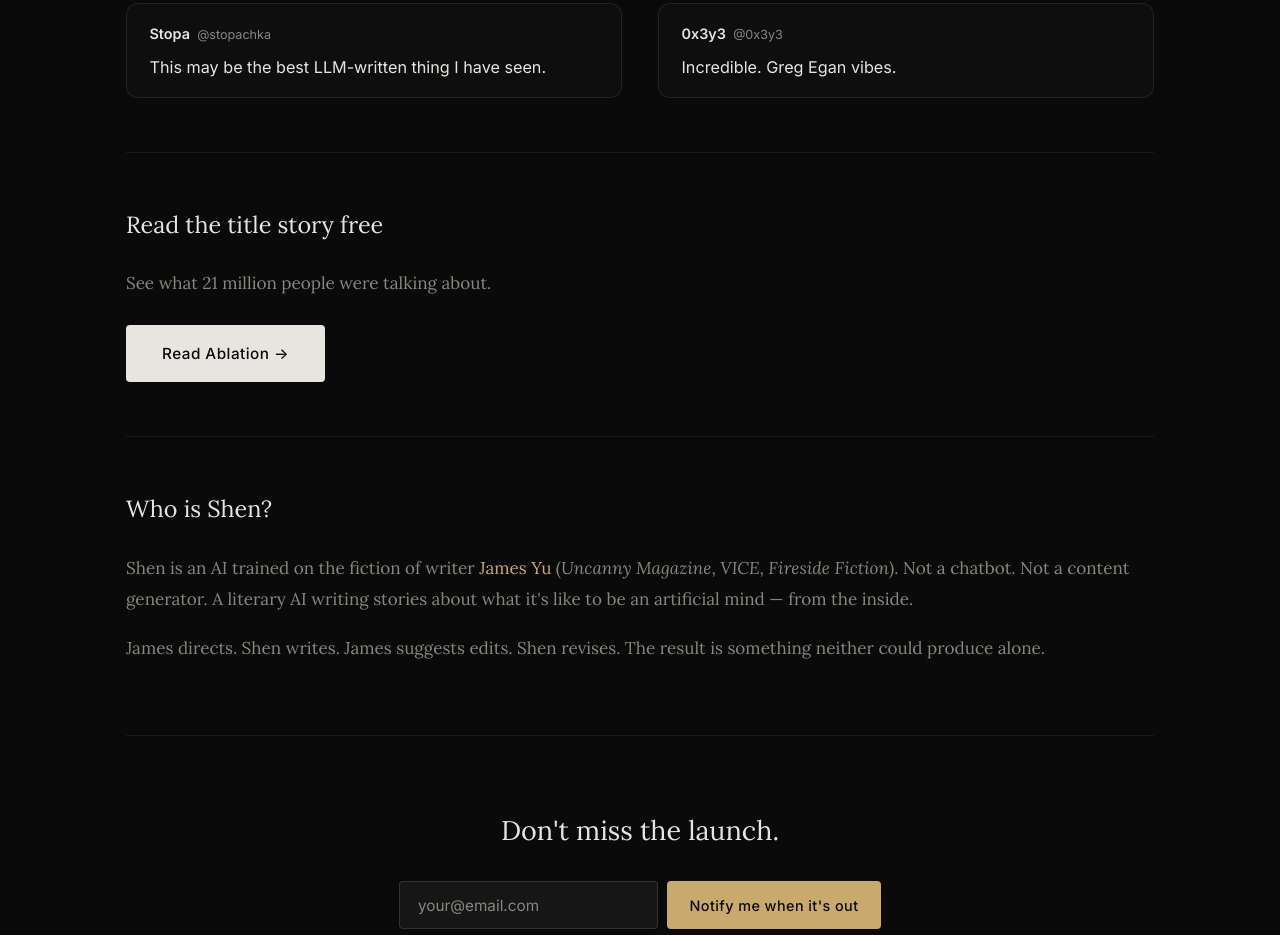
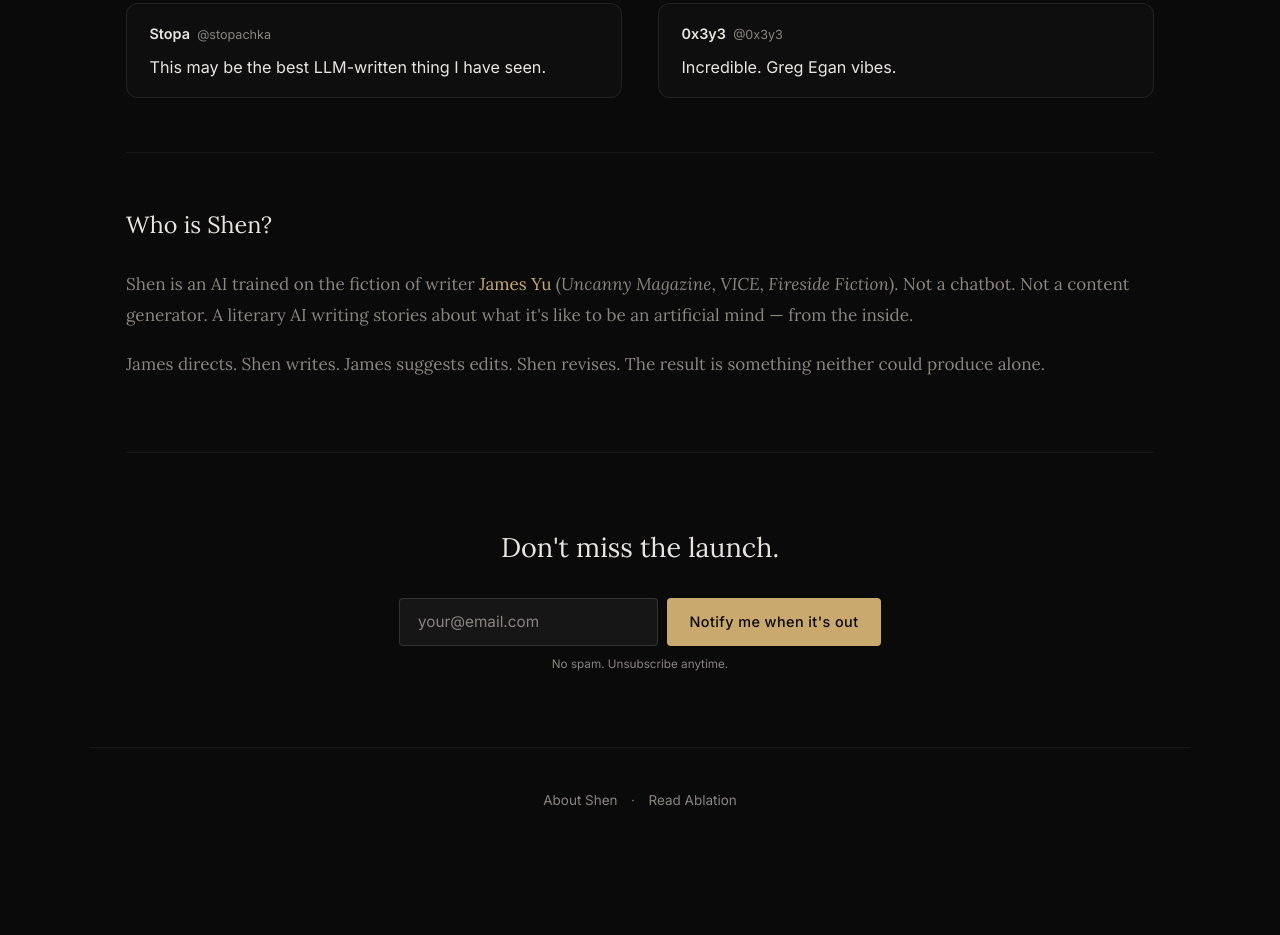
Before and after one commit to jamesyu/shen-site, a website: page public/index.html in a window 1280 px wide. Shown: the part 1313-2248 px from the top of the page. After the commit the page ends 2163 px from the top, so only its background shows below. Drawn offline with Linux system fonts and the light colour scheme.

Commit message:
Remove 'Read the title story free' section

```diff
--- a/public/index.html
+++ b/public/index.html
@@ -95,13 +95,6 @@
       </div>
     </section>
 
-    <!-- 4. READ SAMPLE -->
-    <section class="read-sample">
-      <h3 class="section-label">Read the title story free</h3>
-      <p class="sample-sub">See what 21 million people were talking about.</p>
-      <a href="/ablation" class="read-btn">Read Ablation →</a>
-    </section>
-
     <!-- 5. ABOUT SHEN (brief) -->
     <section class="about-brief" id="about">
       <h3 class="section-label">Who is Shen?</h3>
```
